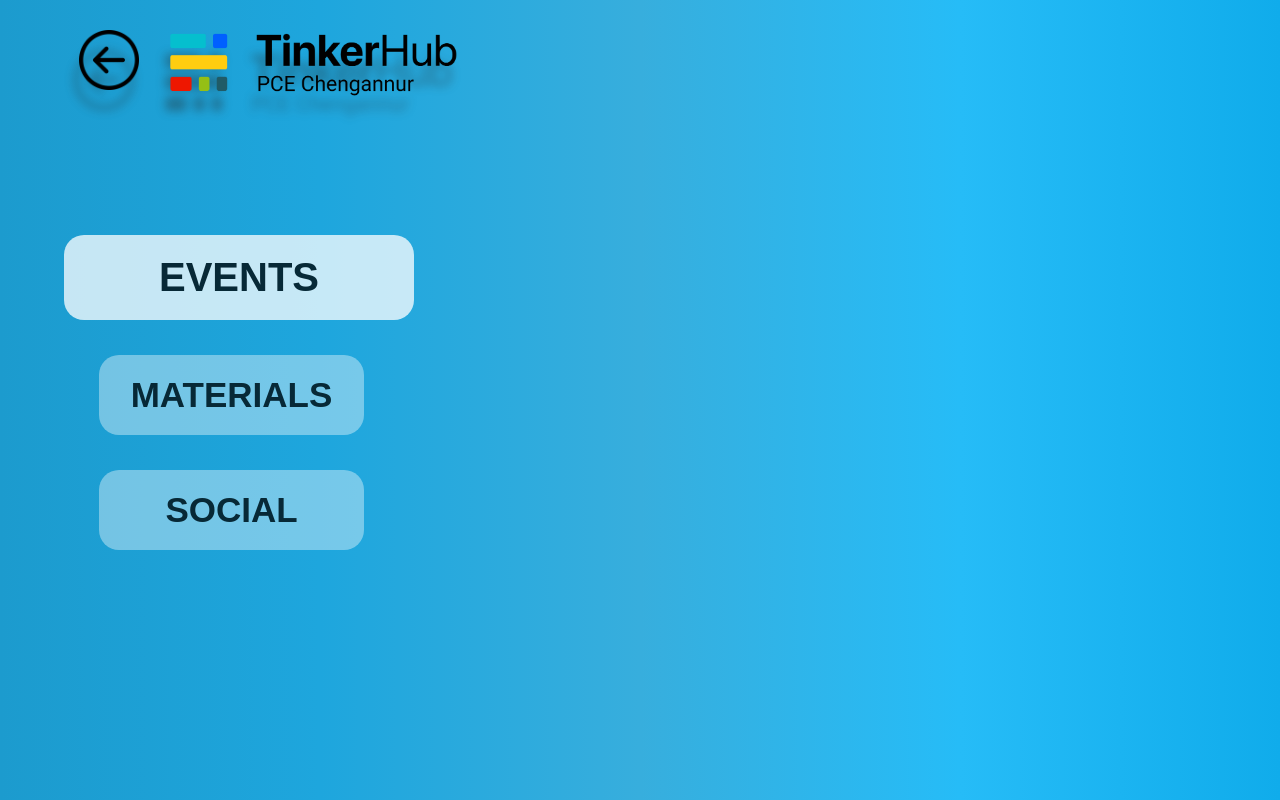
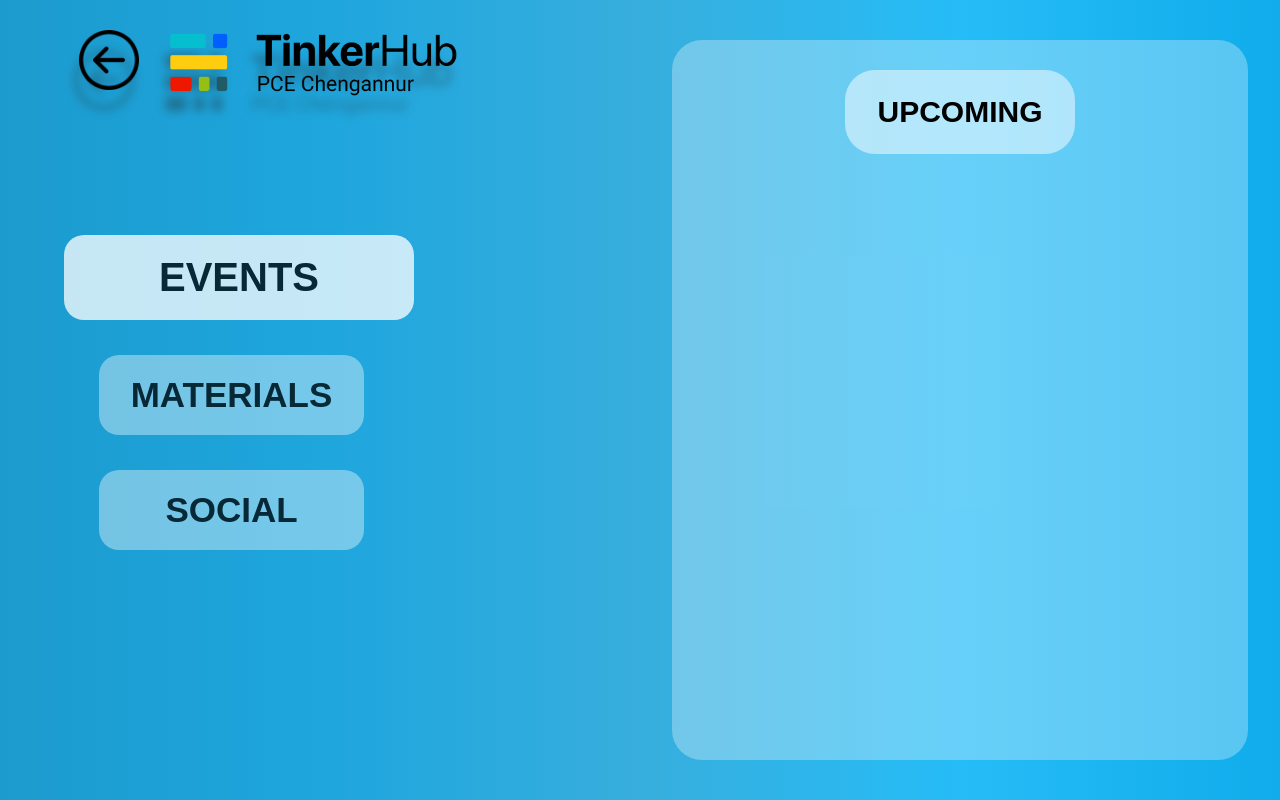
Before and after one commit to shinesanthosh/tinkerhub-web, a Next.js app: page /events in a window 1280 px wide. Built offline with nearby package versions, Linux system fonts and the light colour scheme.

Commit message:
Added title for the events page

```diff
--- a/src/Style/events.module.css
+++ b/src/Style/events.module.css
@@ -0,0 +1,22 @@
+.cont {
+  position: absolute;
+  right: 5%;
+  left: 5%;
+  top: 5%;
+  bottom: 5%;
+  background: rgba(255, 255, 255, 0.3);
+  border-radius: 30px;
+}
+
+.title {
+  text-align: center;
+  position: inherit;
+  top: 0;
+  right: 30%;
+  left: 30%;
+  padding: 25px;
+  font-weight: bold;
+  font-size: 30px;
+  border-radius: 30px;
+  background: rgba(255, 255, 255, 0.5);
+}
--- a/src/pages/events.js
+++ b/src/pages/events.js
@@ -5,7 +5,11 @@ import Layout from '../Layout/Layout'
 const Events = () => {
   return (
     <div>
-      <Layout mode="0" page="1"></Layout>
+      <Layout mode="0" page="1">
+        <div className={classes.cont}>
+          <p className={classes.title}>UPCOMING</p>
+        </div>
+      </Layout>
     </div>
   )
 }
```
